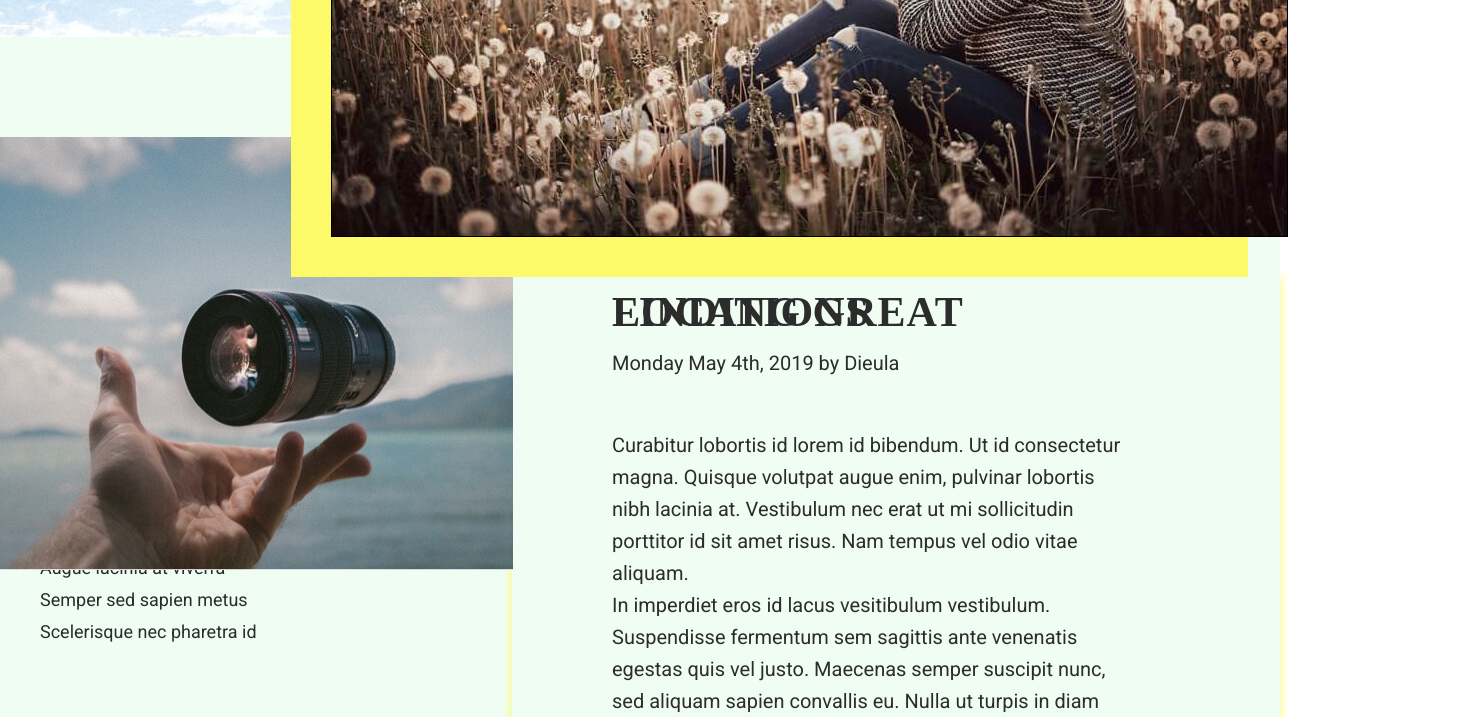
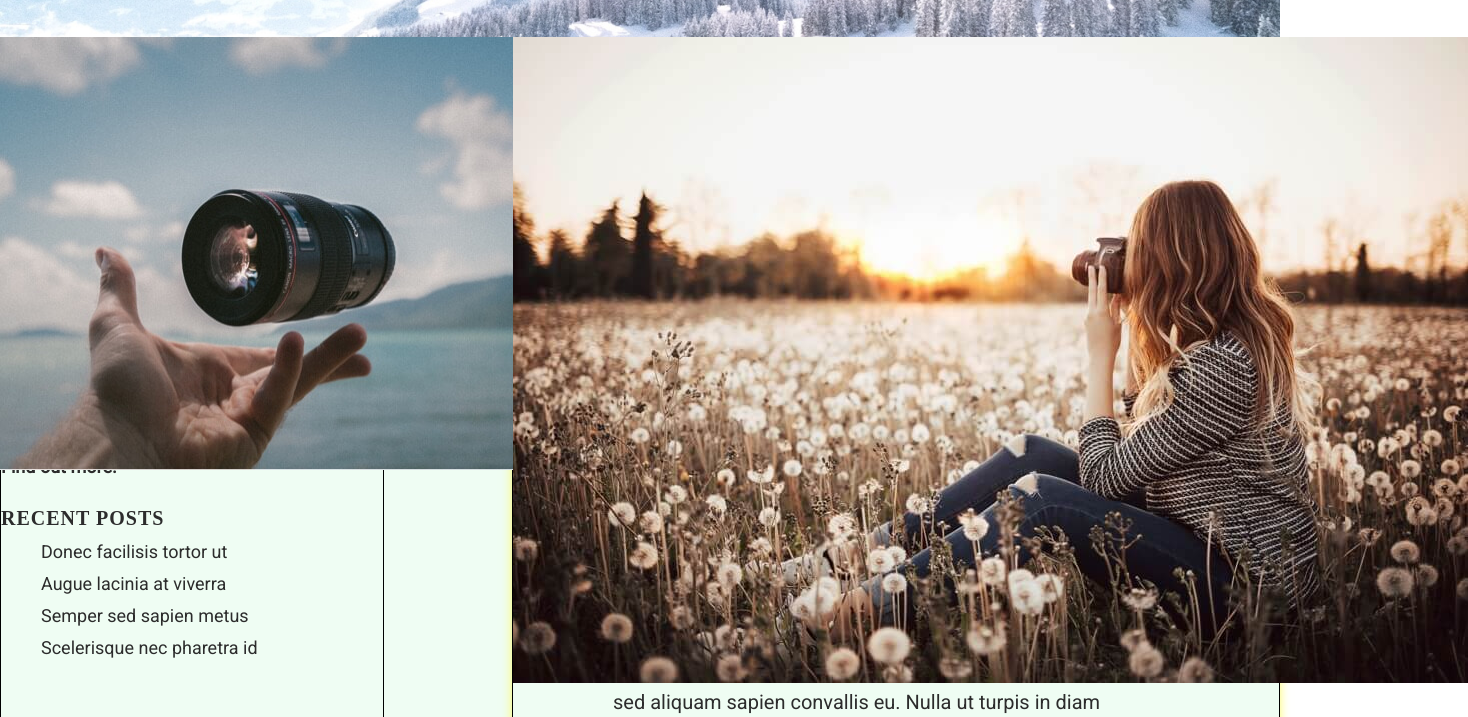
Before and after one commit to aubreykazdan/aubreyKazdanProjectOne, a plain HTML site: page blog.html in a window 1280 px wide. Shown: the part 383-1100 px from the top of the page, 1468 px wide, since content can reach past the window. Drawn offline with Linux system fonts and the light colour scheme; a web font is replaced by a local one.

Commit message:
testing new flex

```diff
--- a/blog.html
+++ b/blog.html
@@ -39,7 +39,7 @@
 
     <!-- Blog Main Section -->
     <section class="blog">
-        <div class="wrapper blogMainSection">
+        <div class="blogMainSection">
             <div class="blogMainLeftContainer">
                 <div class="blogTextLeftTop">
                     <div class="blogTextLeft">
--- a/styles/sass/partials/_images.scss
+++ b/styles/sass/partials/_images.scss
@@ -106,6 +106,7 @@ img {
 
 .blogPictureSection {
     height: 30vh;
+    width: 100vw;
     position: relative;
     background-color: $ice;
 
@@ -115,20 +116,22 @@ img {
             flex-wrap: nowrap;
             justify-content: space-between;
 
-              .blogLeftImageContainer {
-                  position: absolute;
-                  left: 0;
-                  top: 10rem;
-              }
+            //   .blogLeftImageContainer {
+            //       position: absolute;
+            //       left: 0;
+            //       top: 10rem;
+            //   }
 
-              .blogRightImageContainer {
-                //   width: calc(100% / 5 * 3 - 40px);
-                  position: absolute;
-                  border: 1px solid black;
-                  right: -0.8rem;
-                  bottom: 4rem;
-                  box-shadow:  -4rem 4rem 0 0rem $yellow;
-              }
+            //   .blogRightImageContainer {
+            //       position: absolute;
+            //       right: 0;
+            //       bottom: 4rem;
+            //       box-shadow:  -4rem 4rem 0 0rem $yellow;
+
+            //         .levitatingLens {
+            //             width: 100%;
+            //         }
+            //   }
         }
 }
 
--- a/styles/sass/partials/_typography.scss
+++ b/styles/sass/partials/_typography.scss
@@ -274,7 +274,8 @@ footer {
 
         .blogMainLeftContainer {
             height: 60%;
-            flex-basis: 40%;
+            border: 1px solid black;
+            flex-basis: 30%;
 
             .blogTextLeftTop {
                 height: 100%;
@@ -313,20 +314,20 @@ footer {
         }
 
         .blogMainRightContainer {
-            height: 60%;
             flex-basis: 60%;
-            width: calc(100% / 5 * 3 - 40px);
+            // border: 1px solid black;
 
             .blogTextRightTop {
+                border: 1px solid black;
                 margin-bottom: 1rem;
                 padding-bottom: 2rem;
-                // width: 130%;
 
 
                     .blogTextRight {
                         display: flex;
                         flex-direction: column;
                         margin: 0 15rem 0 10rem;
+
 
                         p {
                             margin: 0;
```
Also changed, not shown: styles/styles.css.
